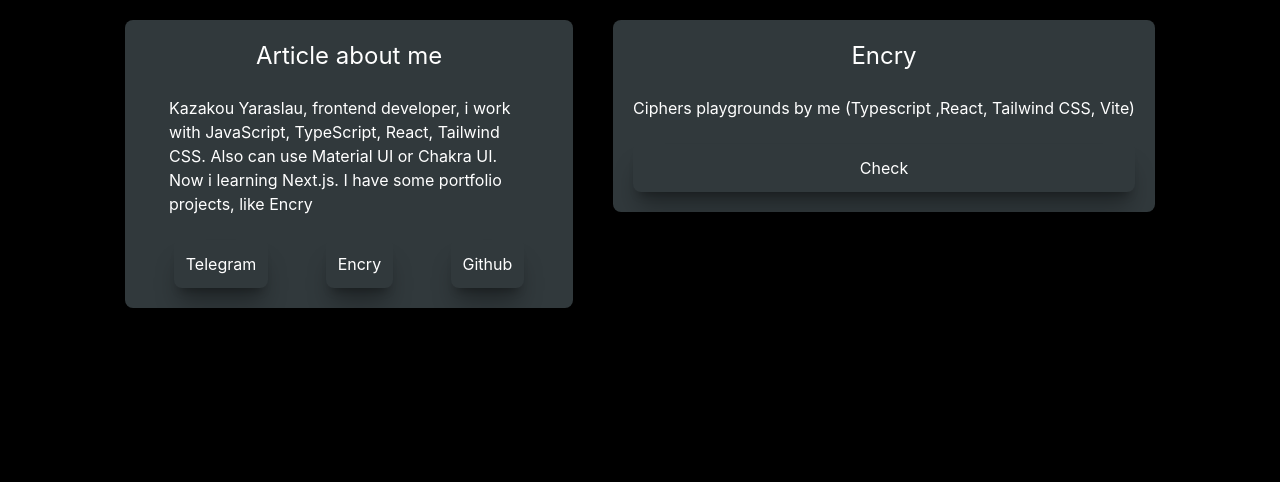
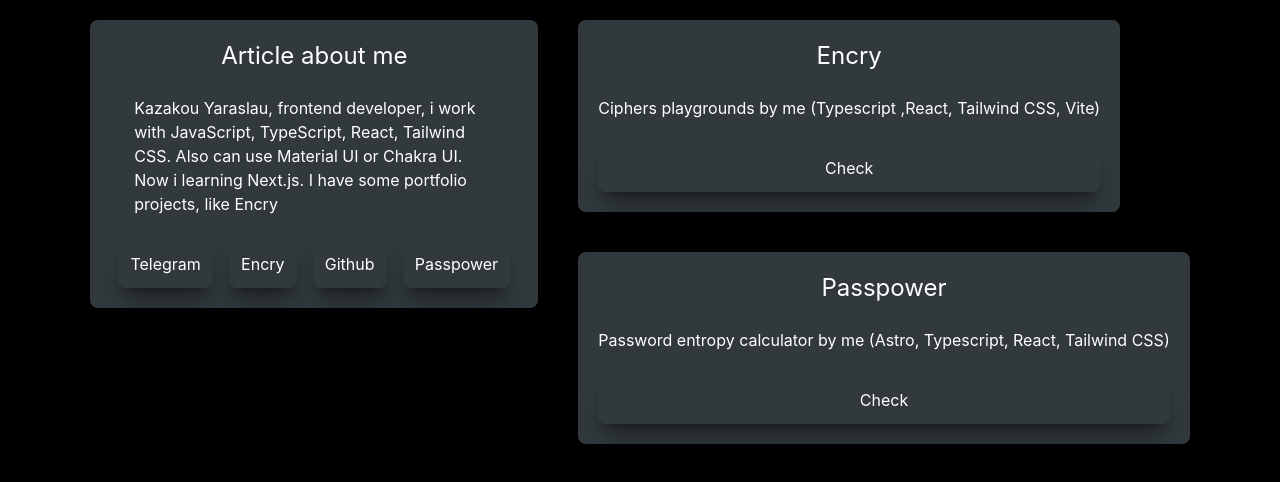
Before and after one commit to Mor9ak/portfolio, a React (Vite) app: page / in a window 1280 px wide. Shown: the top 482 px of the page. Built offline with nearby package versions, Linux system fonts and the light colour scheme.

Commit message:
Make buttons auto add, by change in JSON file in Article.tsx. Created passPowerSection.json. Minor fixes in App.ts, article.json.

```diff
--- a/src/app/App.tsx
+++ b/src/app/App.tsx
@@ -3,12 +3,16 @@ import Article from '../widgets/Article';
 import artData from '../shared/jsonVault/article.json'
 import Section from "../widgets/Section";
 import encSecData from '../shared/jsonVault/encrySection.json'
+import pasPowSecData from '../shared/jsonVault/passPowerSection.json'
 
 const App = () => {
     return (
-        <div className={"h-screen w-screen flex justify-center items-center flex-col md:flex-row"}>
-            <Article title={artData.title} text={artData.text} buttonText={artData.buttonText} buttonUrl={artData.buttonUrl} button2Url={artData.button2Url} button2Text={artData.button2Text} button3Text={artData.button3Text} button3Url={artData.button3Url}/>
-            <Section title={encSecData.title} description={encSecData.description} link={{title: encSecData.link.title, url: encSecData.link.url}} />
+        <div className={"h-full w-full flex justify-center items-center flex-col md:flex-row"}>
+            <Article title={artData.title} text={artData.text} buttons={artData.buttons} />
+            <div className={'flex flex-col items-center justify-center'}>
+                <Section title={encSecData.title} description={encSecData.description} link={{title: encSecData.link.title, url: encSecData.link.url}} />
+                <Section title={pasPowSecData.title} description={pasPowSecData.description} link={{title: pasPowSecData.link.title, url: pasPowSecData.link.url}}/>
+            </div>
         </div>
     )
 }
--- a/src/shared/jsonVault/article.json
+++ b/src/shared/jsonVault/article.json
@@ -1,10 +1,22 @@
 {
   "title" : "Article about me",
   "text" : "Kazakou Yaraslau, frontend developer, i work with JavaScript, TypeScript, React, Tailwind CSS. Also can use Material UI or Chakra UI. Now i learning Next.js. I have some portfolio projects, like Encry",
-  "buttonText" : "Telegram",
-  "buttonUrl" : "https://t.me/mor9ak",
-  "button2Text" : "Encry",
-  "button2Url" : "https://encry-inky.vercel.app/",
-  "button3Text" : "Github",
-  "button3Url" : "https://github.com/Mor9ak"
+  "buttons": [
+    {
+      "buttonText": "Telegram",
+      "ButtonUrl": "https://t.me/mor9ak"
+    },
+    {
+      "buttonText": "Encry",
+      "ButtonUrl": "https://encry-inky.vercel.app/"
+    },
+    {
+      "buttonText": "Github",
+      "ButtonUrl": "https://github.com/Mor9ak"
+    },
+    {
+      "buttonText": "Passpower",
+      "ButtonUrl": "https://passpower.vercel.app/"
+    }
+  ]
 }
--- /dev/null
+++ b/src/shared/jsonVault/passPowerSection.json
@@ -0,0 +1,8 @@
+{
+  "title": "Passpower",
+  "description": "Password entropy calculator by me (Astro, Typescript, React, Tailwind CSS)",
+  "link": {
+    "url": "https://passpower.vercel.app/",
+    "title" : "Check"
+  }
+}
--- a/src/widgets/Article.tsx
+++ b/src/widgets/Article.tsx
@@ -1,14 +1,14 @@
 import Button from "../shared/Button";
+
+interface ButtonProps {
+    buttonText: string;
+    ButtonUrl: string;
+}
 
 interface ArtInfo {
     title: string;
     text: string;
-    buttonText: string;
-    buttonUrl: string;
-    button2Text?: string;
-    button2Url?: string;
-    button3Text?: string;
-    button3Url?: string;
+    buttons: ButtonProps[];
 }
 
 const Article = (props: ArtInfo) => {
@@ -17,13 +17,9 @@ const Article = (props: ArtInfo) => {
             <h2 className={"text-2xl flex items-center justify-center"}>{props.title}</h2>
             <p className={"flex items-center justify-center px-6"}>{props.text}</p>
             <div id={"buttonSec"} className={"flex items-center justify-around *:rounded-lg *:text-textCol"}>
-                <Button title={props.buttonText} link={props.buttonUrl}/>
-                {props.button2Text !== undefined && props.button2Url !== undefined && (
-                    <Button title={props.button2Text} link={props.button2Url} />
-                )}
-                {props.button3Text !== undefined && props.button3Url !== undefined && (
-                    <Button title={props.button3Text} link={props.button3Url} />
-                )}
+                {props.buttons.map((button: ButtonProps) => (
+                    <Button title={button.buttonText} link={button.ButtonUrl} />
+                ))}
             </div>
         </article>
     )
```
